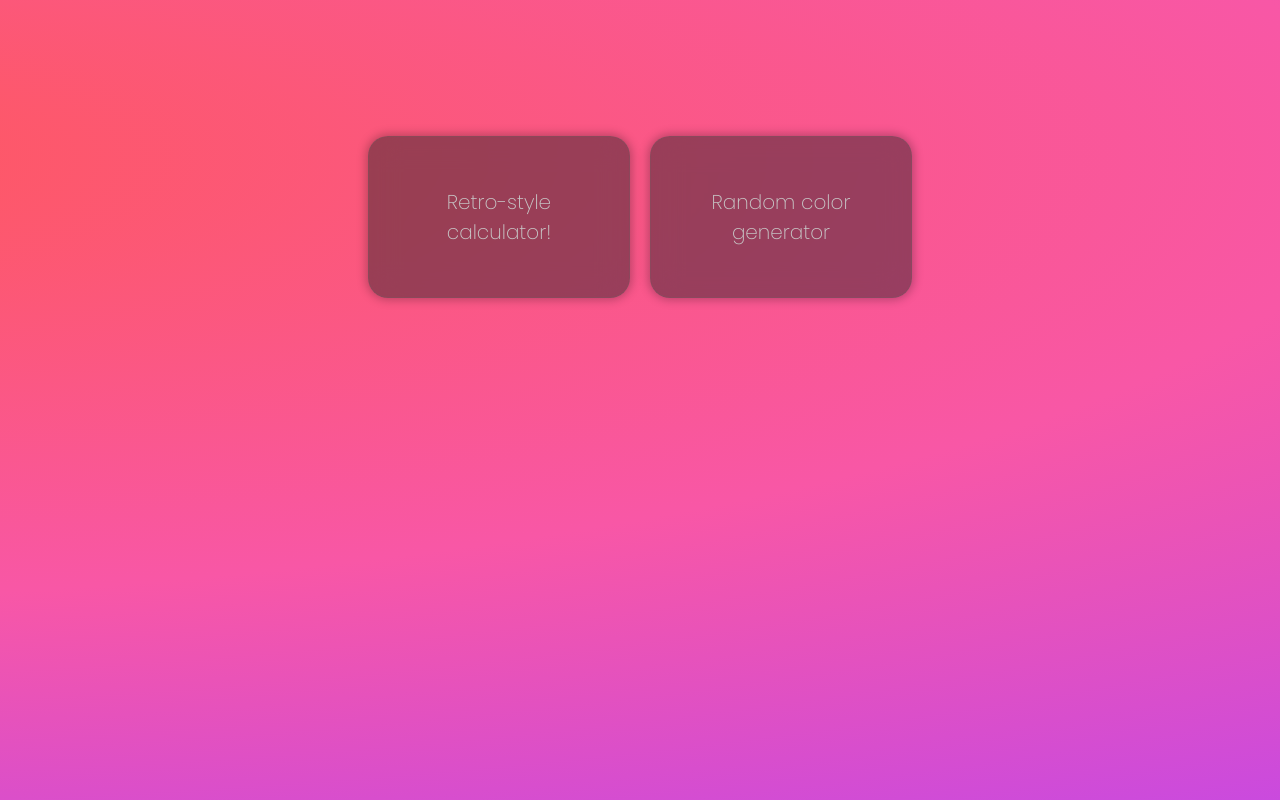
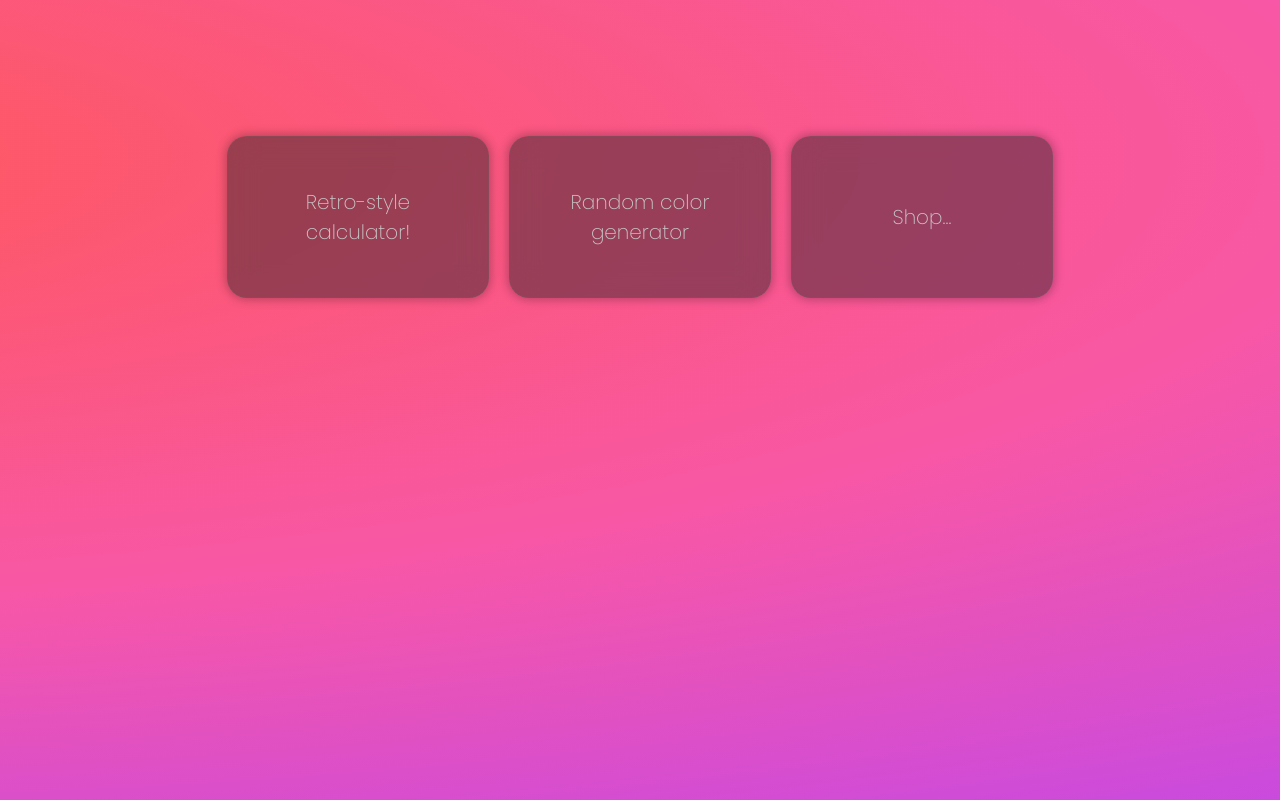
Before and after one commit to cantseecalifornia/cantseecalifornia, a plain HTML site: page index.html in a window 1280 px wide. Drawn offline with Linux system fonts and the light colour scheme.

Commit message:
update index.html

```diff
--- a/index.html
+++ b/index.html
@@ -19,6 +19,10 @@
         <article>
             <a href="color/color.html">Random color generator</a>
         </article>
+
+        <article>
+            <a href="shop/shop.html">Shop...</a>
+        </article>
     </section>
 </body>
 <script src="./script.js"></script>
```
